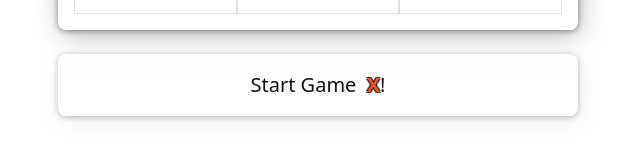
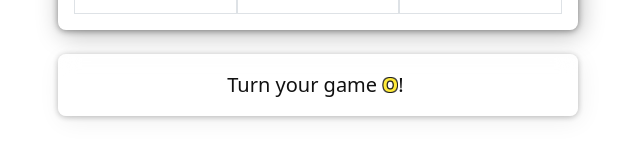
Before and after one commit to quantaInnovate/xo-game, a Vue app: page / in a window 1280 px wide. Both pictures are taken after a click on the button 477 px from the left and 218 px from the top of the page. Shown: the part 611-770 px from the top of the page, without its empty margins (322-962 px from the left). Built offline with nearby package versions, Linux system fonts and the light colour scheme.

Commit message:
fact : edit swap current player

```diff
--- a/src/views/Game.vue
+++ b/src/views/Game.vue
@@ -4,7 +4,7 @@
       <div>game change size square</div>
       <select v-model="selectedSquares" @change="selectedChangeSquares">
         <option disabled value="">Please select one</option>
-        <option v-for="item in options" v:bind:key="item">
+        <option v-for="item in options" :key="item">
           {{ item }}
         </option>
       </select>
@@ -33,8 +33,7 @@
         </p>
         <p v-else>
           Turn your game&nbsp;
-          <b :class="currentPlayer">{{ currentPlayer }}</b
-          >!&nbsp;atuar.
+          <b :class="currentPlayer">{{ currentPlayer }}</b> !&nbsp;
         </p>
       </div>
     </div>
@@ -154,15 +153,14 @@ export default {
       );
 
       const listSquares = JSON.parse(JSON.stringify(squares)).map((x, i) => ({
-        charecter: x,
+        character: x,
         positionSquares: i,
       }));
       const sortSequares = listSquares
-        .filter((v) => v.charecter === "X")
+        .filter((v) => v.character === "X")
         .map((x) => x.positionSquares);
 
       for (const iterator of squaresMatch.pattern) {
-        console.log("loop =iterator", iterator);
         // console.log("=sortSequares", sortSequares);
         // const checkListSize = iterator.every((v, i) => v === sortSequares[i]);
         const checkListSize = sortSequares.filter((x, i) =>
@@ -172,7 +170,6 @@ export default {
         const matchPattern =
           JSON.stringify(iterator) === JSON.stringify(checkListSize);
 
-        console.log("==findCheckPosition ==", checkListSize);
         // console.log("matchPattern", matchPattern);
         if (matchPattern) {
           this.winner = checkListSize;
@@ -185,18 +182,18 @@ export default {
     restart() {
       this.squares = Array(3 ** 2).fill(null);
       this.stepNumber = 0;
-      this.currentPlayer = this.currentPlayer;
+      this.currentPlayer = "X";
       this.winner = null;
     },
 
     click(i) {
       if (this.squares[i] || this.winner) return;
       this.squares[i] = this.currentPlayer;
+      console.log("now user =", this.currentPlayer);
       // this.$set(this.squares, i, this.currentPlayer);
-      console.log("=this.hasWinner() :: ", this.hasWinner());
       if (!this.hasWinner()) {
-        this.stepNumber + 1;
-        this.currentPlayer = this.currentPlayer === "X" ? "O" : "X";
+        this.stepNumber++;
+        this.currentPlayer = this.stepNumber % 2 != 0 ? "X" : "O";
       }
     },
   },
```
